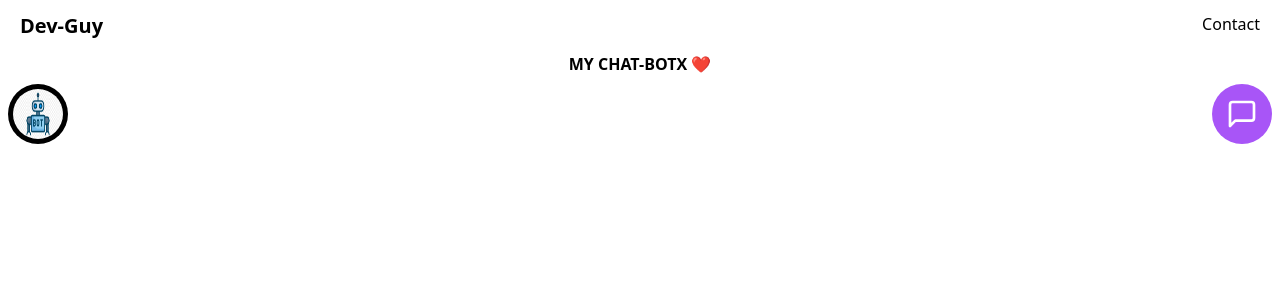
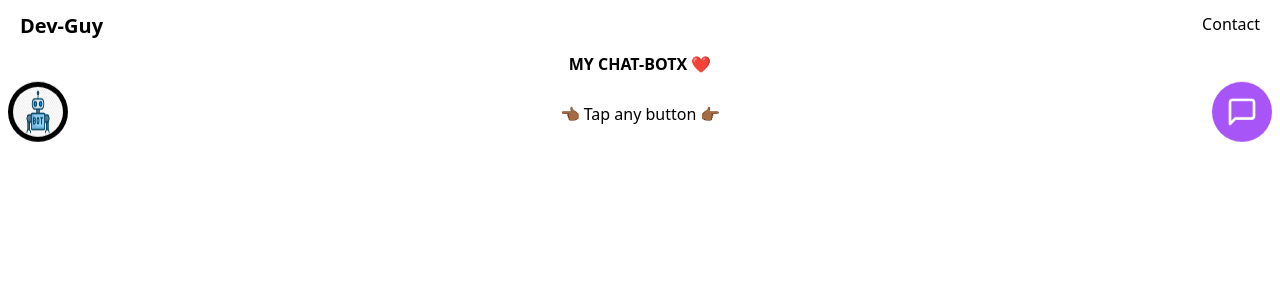
Before and after one commit to 106joshman/React-count-down, a React (Create React App) app: page / in a window 1280 px wide. Shown: the top 300 px of the page. Built offline with nearby package versions, Linux system fonts and the light colour scheme.

Commit message:
chat ui update, instruction added

```diff
--- a/src/App.js
+++ b/src/App.js
@@ -24,7 +24,7 @@ function App() {
       <div className="launch_button flex justify-between items-center">
         <div className="bot_left">
           <div
-            className="message_icon w-[60px] h-[60px] bg-black rounded-full grid place-items-center m-2 cursor-pointer"
+            className="message_icon w-[60px] h-[60px] bg-black rounded-full grid place-items-center animate-bounce m-2 cursor-pointer"
             title="Chat bot"
           >
             <button className="" onClick={handleShowBot}>
@@ -37,8 +37,10 @@ function App() {
           </div>
         </div>
 
+        <div className="instruction">👈🏾{" "}Tap any button{" "}👉🏾</div>
+
         <div
-          className="message_icon w-[60px] h-[60px] bg-purple-500 rounded-full grid place-items-center m-2 cursor-pointer"
+          className="message_icon w-[60px] h-[60px] bg-purple-500 rounded-full grid place-items-center m-2 animate-bounce cursor-pointer"
           title="Chat box"
         >
           <button className="" onClick={handleShowBox}>
```
